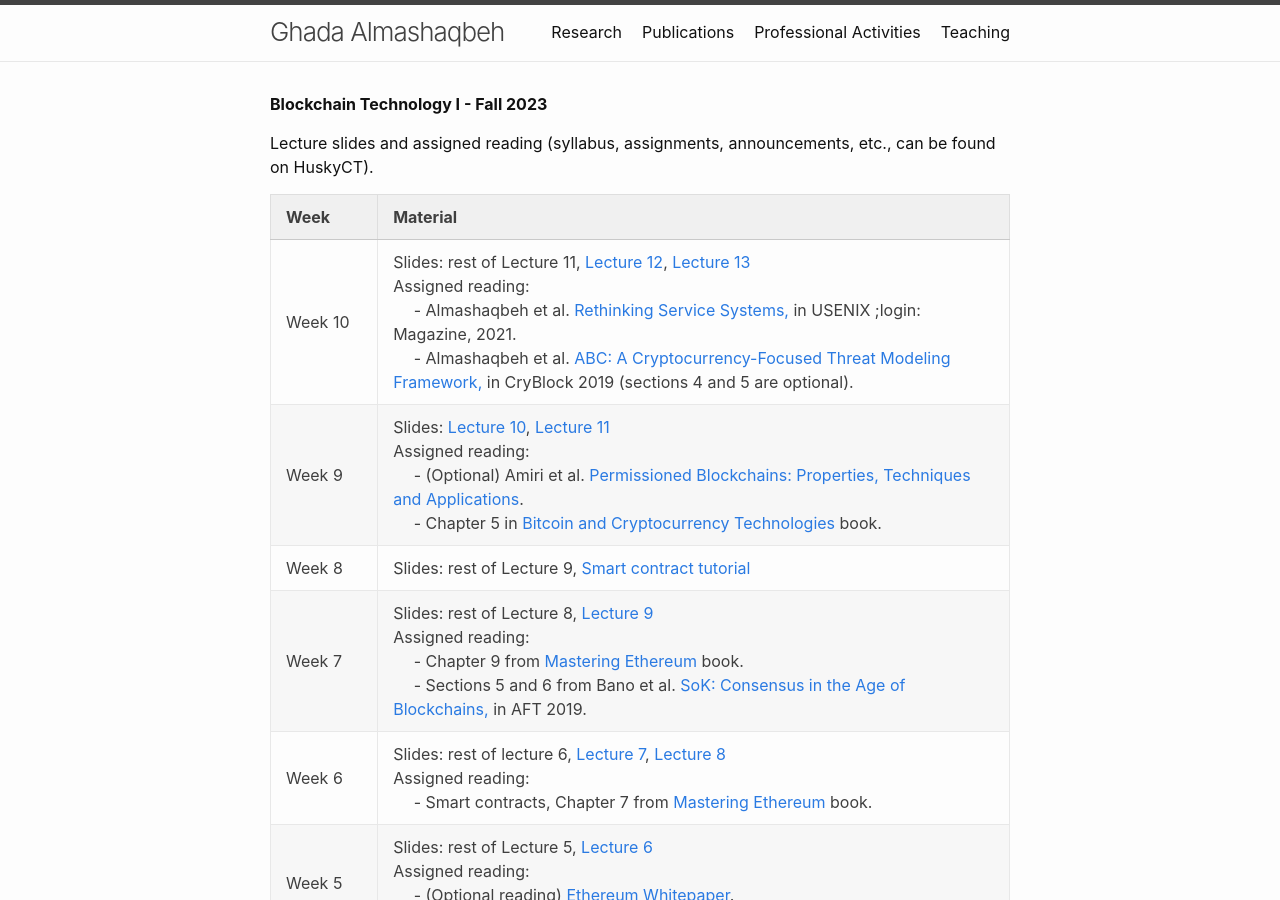
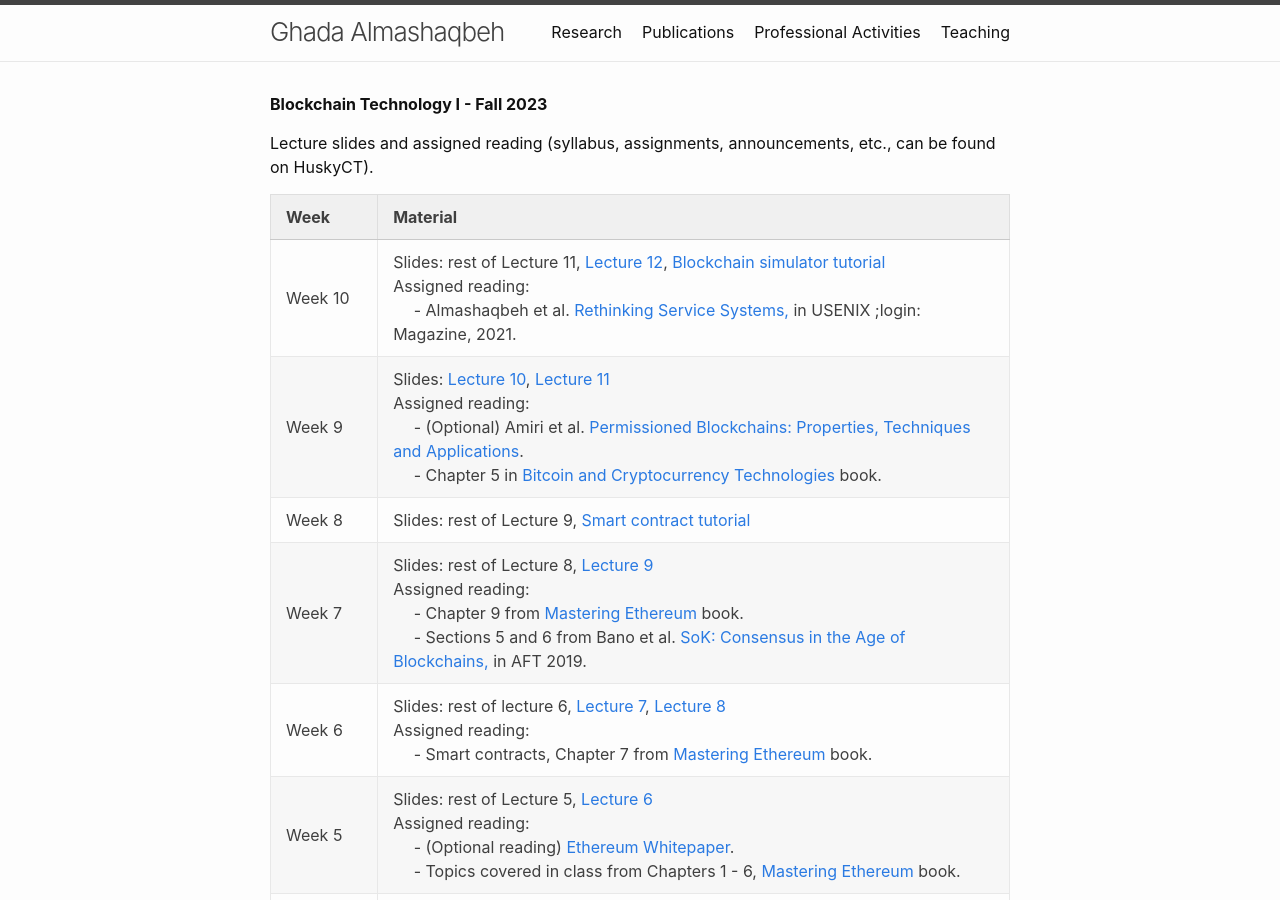
Before and after one commit to GhadaAlmashaqbeh/GhadaAlmashaqbeh.github.io, a Jekyll site: the page built from courses/blockchain-technology-f2023/index.md, in a window 1280 px wide and 900 px high. Built offline with Jekyll 4.4.1, drawn with Linux system fonts in a browser that asks for light colours.

Commit message:
edit week lectures

```diff
--- a/courses/blockchain-technology-f2023/index.md
+++ b/courses/blockchain-technology-f2023/index.md
@@ -8,7 +8,7 @@
 
 | Week&emsp;&emsp;| Material           |
 |----------|--------------------|
-| Week 10 | Slides: rest of Lecture 11, [Lecture 12](./lecture12.pdf), [Lecture 13](./lecture13.pdf) <br/> Assigned reading: <br/>&emsp; - Almashaqbeh et al. [Rethinking Service Systems,](https://www.usenix.org/publications/loginonline/rethinking-service-systems) in USENIX ;login: Magazine, 2021. <br/> &emsp; - Almashaqbeh et al. [ABC: A Cryptocurrency-Focused Threat Modeling Framework,](https://arxiv.org/abs/1903.03422) in CryBlock 2019 (sections 4 and 5 are optional). |
+| Week 10 | Slides: rest of Lecture 11, [Lecture 12](./lecture12.pdf), [Blockchain simulator tutorial](./tutorialvis) <br/> Assigned reading: <br/>&emsp; - Almashaqbeh et al. [Rethinking Service Systems,](https://www.usenix.org/publications/loginonline/rethinking-service-systems) in USENIX ;login: Magazine, 2021. |
 | Week 9 | Slides: [Lecture 10](./lecture10.pdf), [Lecture 11](./lecture11.pdf) <br/> Assigned reading: <br/> &emsp; - (Optional) Amiri et al. [Permissioned Blockchains: Properties, Techniques and Applications](https://www.seas.upenn.edu/~mjamiri/papers/permissionedblockchains.pdf).<br/> &emsp; - Chapter 5 in [Bitcoin and Cryptocurrency Technologies](https://github.com/bitcoinbook/bitcoinbook/blob/develop/book.asciidoc) book.  |
 | Week 8 | Slides: rest of Lecture 9, [Smart contract tutorial](./smart-contract-tutorial.pdf) |
 | Week 7 | Slides: rest of Lecture 8, [Lecture 9](./lecture9.pdf) <br/> Assigned reading: <br/> &emsp; - Chapter 9 from [Mastering Ethereum](https://github.com/ethereumbook/ethereumbook/blob/develop/book.asciidoc) book.<br/> &emsp; - Sections 5 and 6 from Bano et al. [SoK: Consensus in the Age of Blockchains,](https://smeiklej.com/files/aft19a.pdf) in AFT 2019.|
```
Also changed, not shown: 2 other files.
